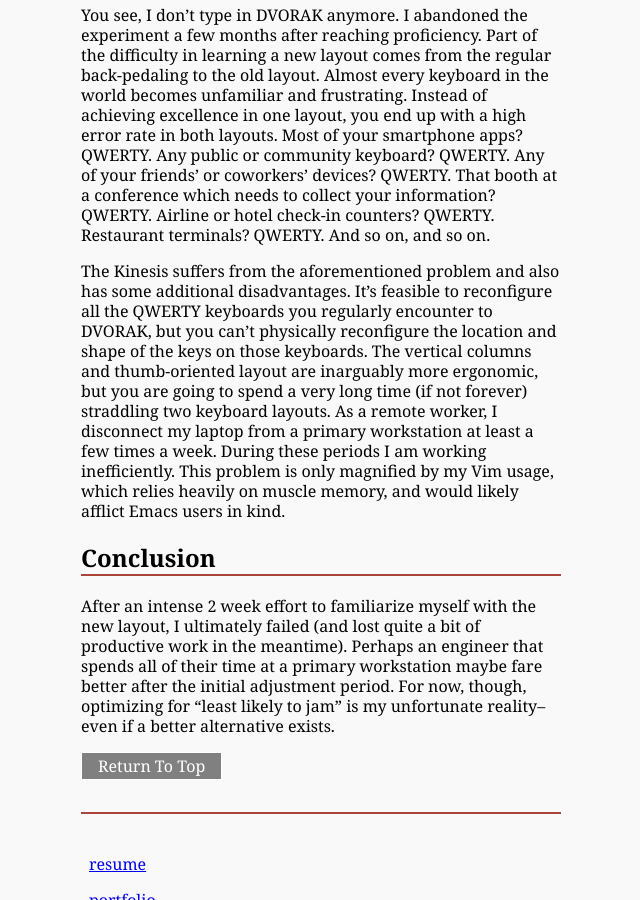
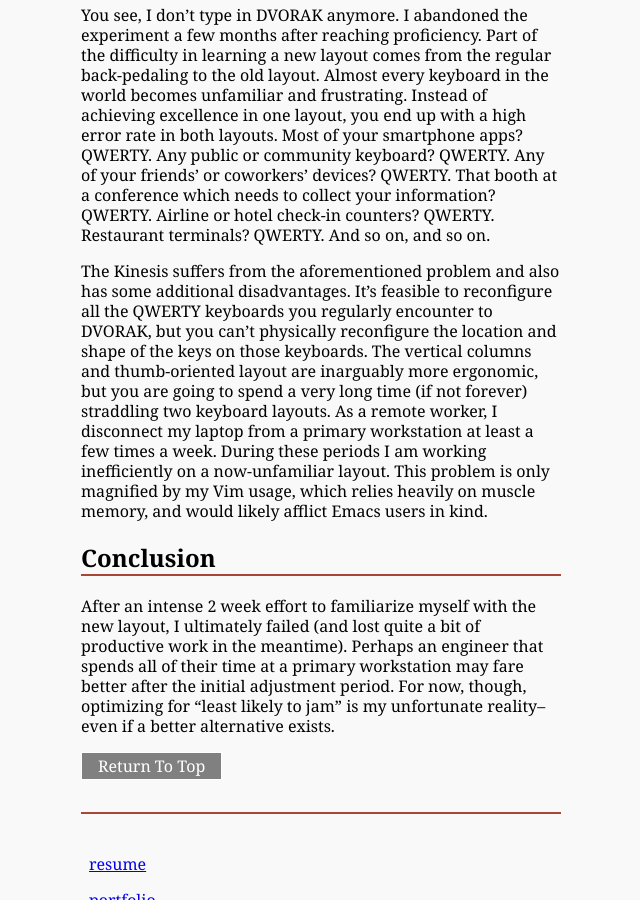
Before and after one commit to lwhorton/lwhorton.github.io, a Jekyll site: the page built from _posts/2019-08-12-kenesis-ergonomic-keyboard.md, in a window 1280 px wide and 900 px high, scrolled down 2282 px. Shown: the whole window, without its empty margins (319-959 px from the left). Built offline with Jekyll 4.4.1, drawn with Linux system fonts in a browser that asks for light colours.

Commit message:
clarity, typo

```diff
--- a/_posts/2019-08-12-kenesis-ergonomic-keyboard.md
+++ b/_posts/2019-08-12-kenesis-ergonomic-keyboard.md
@@ -101,15 +101,15 @@
 thumb-oriented layout are inarguably more ergonomic, but you are going to spend
 a very long time (if not forever) straddling two keyboard layouts. As a remote
 worker, I disconnect my laptop from a primary workstation at least a few times a
-week. During these periods I am working inefficiently. This problem is only
-magnified by my Vim usage, which relies heavily on muscle memory, and would
-likely afflict Emacs users in kind.
+week. During these periods I am working inefficiently on a now-unfamiliar
+layout. This problem is only magnified by my Vim usage, which relies heavily on
+muscle memory, and would likely afflict Emacs users in kind.
 
 ## Conclusion
 
 After an intense 2 week effort to familiarize myself with the new layout, I
 ultimately failed (and lost quite a bit of productive work in the meantime).
-Perhaps an engineer that spends all of their time at a primary workstation maybe
+Perhaps an engineer that spends all of their time at a primary workstation may
 fare better after the initial adjustment period. For now, though, optimizing for
 "least likely to jam" is my unfortunate reality– even if a better alternative
 exists.
```
